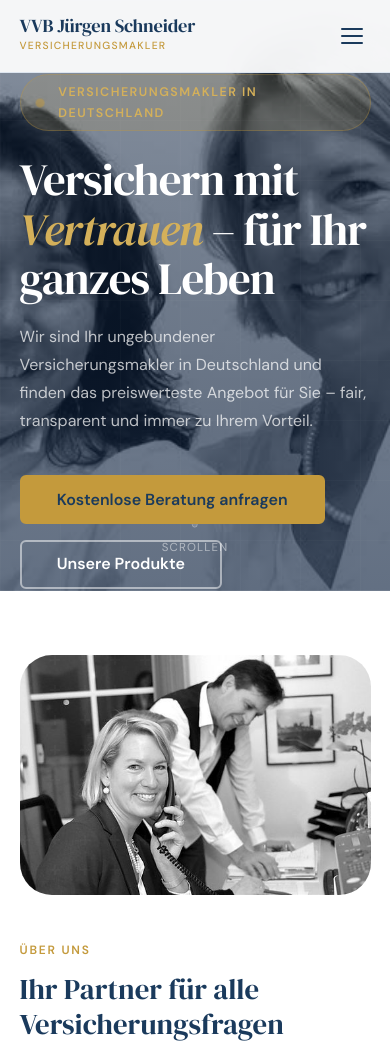
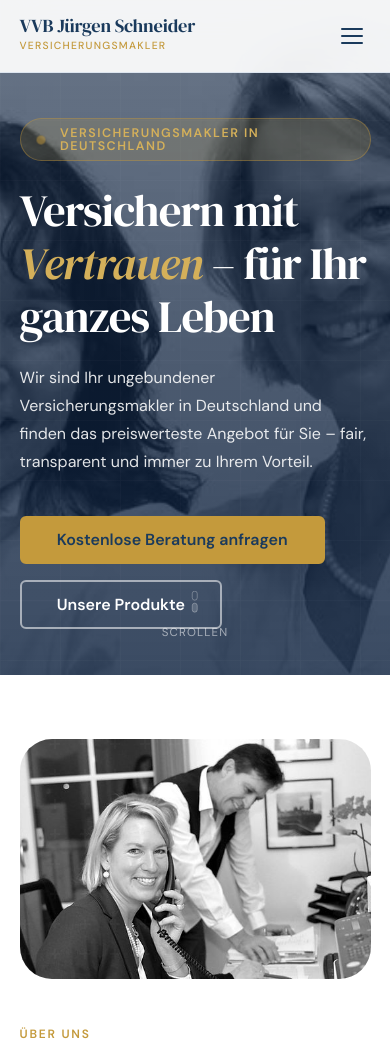
Before and after one commit to danielcvlad/vvbschneider-website, an Astro site: page / in a window 390 px wide. Shown: the top 1048 px of the page. Built offline with nearby package versions, Linux system fonts and the light colour scheme; Astro itself is replaced by a stand-in of ours.

Commit message:
Fix CSS: improve hero contrast, text readability, and mobile responsiveness

```diff
--- a/src/styles/global.css
+++ b/src/styles/global.css
@@ -379,7 +379,7 @@ p { max-width: 68ch; }
   position: absolute;
   inset: 0;
   background:
-    linear-gradient(to bottom, rgba(15,35,64,0.50) 0%, rgba(15,35,64,0.65) 100%),
+    linear-gradient(to bottom, rgba(15,35,64,0.62) 0%, rgba(15,35,64,0.82) 100%),
     url('/vvbschneider-website/hero_cropped.jpg');
   background-size: cover;
   background-position: center center;
@@ -407,31 +407,34 @@ p { max-width: 68ch; }
   display: inline-flex;
   align-items: center;
   gap: 0.5rem;
-  background: rgba(196,154,60,0.15);
-  border: 1px solid rgba(196,154,60,0.3);
+  background: rgba(196,154,60,0.18);
+  border: 1px solid rgba(196,154,60,0.38);
   color: var(--color-secondary-light);
   font-size: 0.78rem;
   font-weight: 600;
   letter-spacing: 0.12em;
   text-transform: uppercase;
-  padding: 0.4rem 1rem;
+  padding: 0.5rem 1.1rem;
   border-radius: 100px;
   margin-bottom: 1.5rem;
+  line-height: 1;
 }
 
 .hero__tag::before {
   content: '';
   width: 6px;
   height: 6px;
+  min-width: 6px;
   background: var(--color-secondary);
   border-radius: 50%;
   animation: pulse 2s ease infinite;
+  align-self: center;
 }
 
 .hero__title {
   color: #fff;
   font-size: clamp(2.8rem, 6vw, 5rem);
-  line-height: 1.1;
+  line-height: 1.18;
   margin-bottom: 1.25rem;
   letter-spacing: -0.02em;
 }
@@ -442,7 +445,7 @@ p { max-width: 68ch; }
 }
 
 .hero__subtitle {
-  color: rgba(255,255,255,0.72);
+  color: rgba(255,255,255,0.88);
   font-size: clamp(1rem, 1.5vw, 1.2rem);
   line-height: 1.75;
   margin-bottom: 2.5rem;
@@ -454,22 +457,28 @@ p { max-width: 68ch; }
   flex-wrap: wrap;
   gap: 1rem;
   align-items: center;
+  max-width: 520px;
+}
+
+.hero__actions .btn--outline-light {
+  border-color: rgba(255,255,255,0.68);
 }
 
 .hero__scroll {
   position: absolute;
-  bottom: 2.5rem;
+  bottom: 3.5rem;
   left: 50%;
   transform: translateX(-50%);
   display: flex;
   flex-direction: column;
   align-items: center;
   gap: 0.5rem;
-  color: rgba(255,255,255,0.5);
+  color: rgba(255,255,255,0.55);
   font-size: 0.72rem;
   letter-spacing: 0.1em;
   text-transform: uppercase;
   animation: float 3s ease infinite;
+  z-index: 2;
 }
 
 /* ── Features / Cards ── */
@@ -1114,8 +1123,16 @@ p { max-width: 68ch; }
     min-height: 240px;
     background-position: center top;
   }
-  .hero{
-    min-height: 70dvh;
+  .hero {
+    min-height: 80dvh;
+  }
+
+  .hero__scroll {
+    bottom: 2.5rem;
+  }
+
+  .hero__actions .btn--outline-light {
+    border-color: rgba(255,255,255,0.55);
   }
 }
 
```
